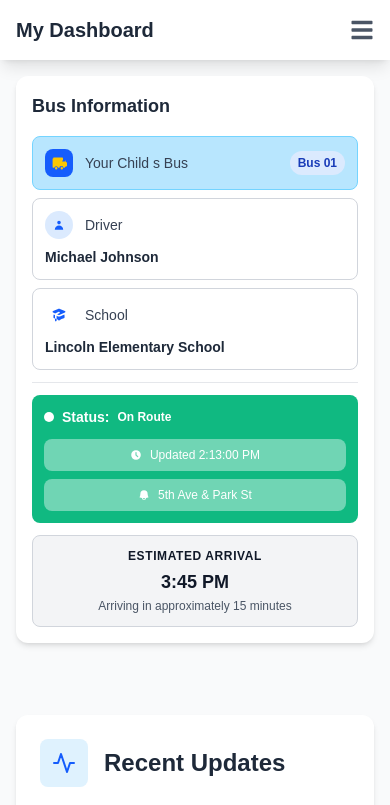
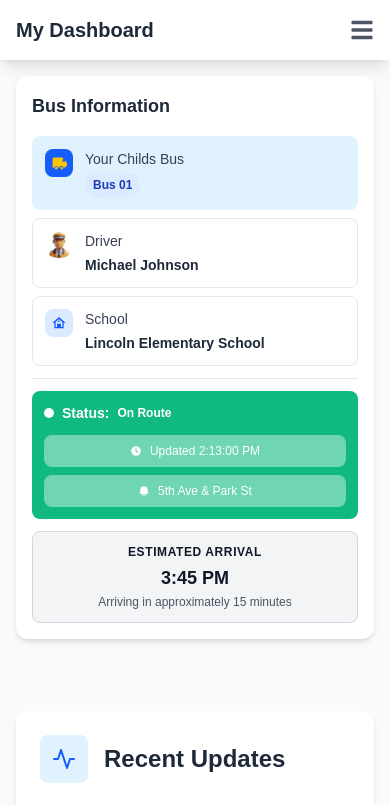
Before and after one commit to SheCanCODE-Capstone-Projects/School_bus_tracker_fe, a Next.js app: page /parent/dashboard in a window 390 px wide. Shown: the top 805 px of the page. Built offline with nearby package versions, Linux system fonts and the light colour scheme.

Commit message:
design changes and responsiveness

```diff
--- a/components/BusInformationCard.tsx
+++ b/components/BusInformationCard.tsx
@@ -7,54 +7,61 @@ const BusInformationCard = () => {
 
       <div className="space-y-4 md:space-y-5">
         {/* Your Child's Bus Section */}
-        <div className="bg-sky-200 border border-sky-300 rounded-lg p-3 mb-2">
-          <div className="flex items-center justify-between">
-            <div className="flex items-center">
+        <div className="bg-sky-100 border border-sky-100 rounded-lg p-3 mb-2">
+          <div className="flex items-start">
             <div className="mr-3 w-7 h-7 md:w-8 md:h-8 bg-blue-600 rounded-lg flex items-center justify-center">
               <svg className="w-4 h-4 md:w-5 md:h-5 text-yellow-400" fill="currentColor" viewBox="0 0 20 20">
                 <path d="M8 16.5a1.5 1.5 0 11-3 0 1.5 1.5 0 013 0zM15 16.5a1.5 1.5 0 11-3 0 1.5 1.5 0 013 0z" />
                 <path d="M3 4a1 1 0 00-1 1v10a1 1 0 001 1h1.05a2.5 2.5 0 014.9 0H10a1 1 0 001-1v-1h4v1a1 1 0 001 1h1.05a2.5 2.5 0 014.9 0H20a1 1 0 001-1v-4a1 1 0 00-.293-.707l-2-2A1 1 0 0018 7h-3V4a1 1 0 00-1-1H3zm11 3h3.586l1 1H14V7zm-6 5a1.5 1.5 0 100-3 1.5 1.5 0 000 3zm7 0a1.5 1.5 0 100-3 1.5 1.5 0 000 3z" />
               </svg>
             </div>
-              <span className="text-gray-700 text-sm md:text-base">Your Child s Bus</span>
-            </div>
-            <span className="bg-blue-100 text-blue-800 text-xs md:text-sm font-bold py-1 px-2 md:py-1 md:px-3 rounded-full">
+            <div className="flex flex-col">
+              <span className="text-gray-700 text-sm md:text-base mb-1">Your Childs Bus</span>
+              <span className="bg-blue-100 text-blue-800 text-xs md:text-sm font-bold py-1 px-2 md:py-1 md:px-3 rounded-full self-start">
                 Bus 01
               </span>
             </div>
           </div>
+        </div>
 
         {/* Driver Section */}
-        <div className="border border-gray-300 rounded-lg p-3 mb-2">
-          <div className="flex flex-col sm:flex-row sm:items-center sm:justify-between">
-            <div className="flex items-center mb-2 sm:mb-0">
-              <div className="mr-3 w-7 h-7 md:w-8 md:h-8 flex items-center justify-center bg-blue-100 rounded-full">
-                <svg className="w-3 h-3 md:w-4 md:h-4 text-blue-600" fill="currentColor" viewBox="0 0 20 20">
-                  <path fillRule="evenodd" d="M10 9a3 3 0 100-6 3 3 0 000 6zm-7 9a7 7 0 1114 0H3z" clipRule="evenodd" />
-                </svg>
-              </div>
-              <span className="text-gray-700 text-sm md:text-base">Driver</span>
-            </div>
-            <span className="font-semibold text-gray-800 text-sm md:text-base break-words sm:text-right">
+        <div className="border border-gray-200 rounded-lg p-3 mb-2">
+          <div className="flex items-start">
+            <div
+              className="mr-3 w-7 h-7 md:w-8 md:h-8 rounded-full bg-cover bg-center bg-no-repeat"
+              style={{
+                backgroundImage: 'url(/image.png)',
+                backgroundSize: 'cover',
+                backgroundPosition: 'center'
+              }}
+            ></div>
+            <div className="flex flex-col">
+              <span className="text-gray-700 text-sm md:text-base mb-1">Driver</span>
+              <span className="font-semibold text-gray-800 text-sm md:text-base">
                 Michael Johnson
               </span>
             </div>
           </div>
+        </div>
 
         {/* School Section */}
-        <div className="border border-gray-300 rounded-lg p-3 mb-2">
-          <div className="flex flex-col sm:flex-row sm:items-center sm:justify-between">
-            <div className="flex items-center mb-2 sm:mb-0">
-              <div className="mr-3 w-7 h-7 md:w-8 md:h-8 flex items-center justify-center">
-                <svg className="w-4 h-4 md:w-5 md:h-5 text-blue-600" fill="currentColor" viewBox="0 0 20 20">
-                  <path d="M10.394 2.08a1 1 0 00-.788 0l-7 3a1 1 0 000 1.84L5.25 8.051a.999.999 0 01.356-.257l4-1.714a1 1 0 11.788 1.838l-2.727 1.17 1.94.831a1 1 0 00.787 0l7-3a1 1 0 000-1.838l-7-3zM3.31 9.397L5 10.12v4.102a8.969 8.969 0 00-1.05-.174 1 1 0 01-.89-.89 11.115 11.115 0 01.25-3.762zM9.3 16.573A9.026 9.026 0 007 14.935v-3.957l1.818.78a3 3 0 002.364 0l5.508-2.361a11.026 11.026 0 01.25 3.762 1 1 0 01-.89.89 8.968 8.968 0 00-5.35 2.524 1 1 0 01-1.4 0zM6 18a1 1 0 001-1v-2.065a8.935 8.935 0 00-2-.712V17a1 1 0 001 1z" />
+        <div className="border border-gray-200 rounded-lg p-3 mb-2">
+          <div className="flex items-start">
+            <div className="mr-3 w-7 h-7 md:w-8 md:h-8 bg-blue-100 rounded-lg flex items-center justify-center">
+              <svg className="w-4 h-4 md:w-5 md:h-5 text-blue-600" fill="currentColor" viewBox="0 0 24 24">
+                <path d="M12 3L2 12H5V20H19V12H22L12 3ZM7 18V10.5L12 6L17 10.5V18H15V13H9V18H7Z"/>
+                <rect x="10" y="14" width="1" height="2" fill="currentColor"/>
+                <rect x="13" y="14" width="1" height="2" fill="currentColor"/>
+                <rect x="10" y="7" width="4" height="1" fill="currentColor"/>
+                <rect x="10" y="9" width="4" height="1" fill="currentColor"/>
               </svg>
             </div>
-              <span className="text-gray-700 text-sm md:text-base">School</span>
-            </div>
-            <span className="font-semibold text-gray-800 text-sm md:text-base break-words sm:text-right">
+            <div className="flex flex-col">
+              <span className="text-gray-700 text-sm md:text-base mb-1">School</span>
+              <span className="font-semibold text-gray-800 text-sm md:text-base">
                 Lincoln Elementary School
               </span>
+            </div>
           </div>
         </div>
 
```
Also changed, not shown: public/image.png (added). Lines whose indentation alone changed are shown as unchanged.
